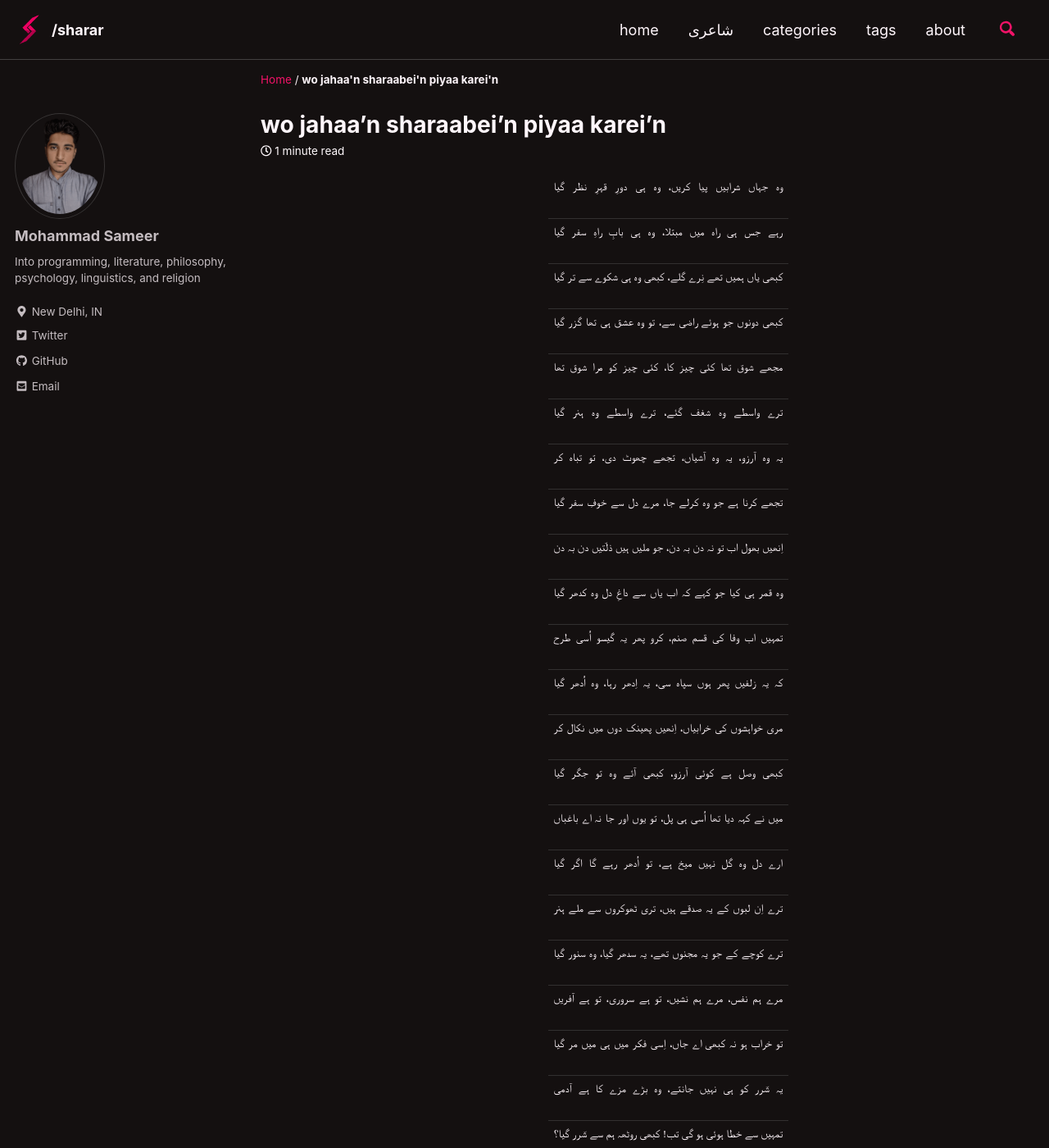
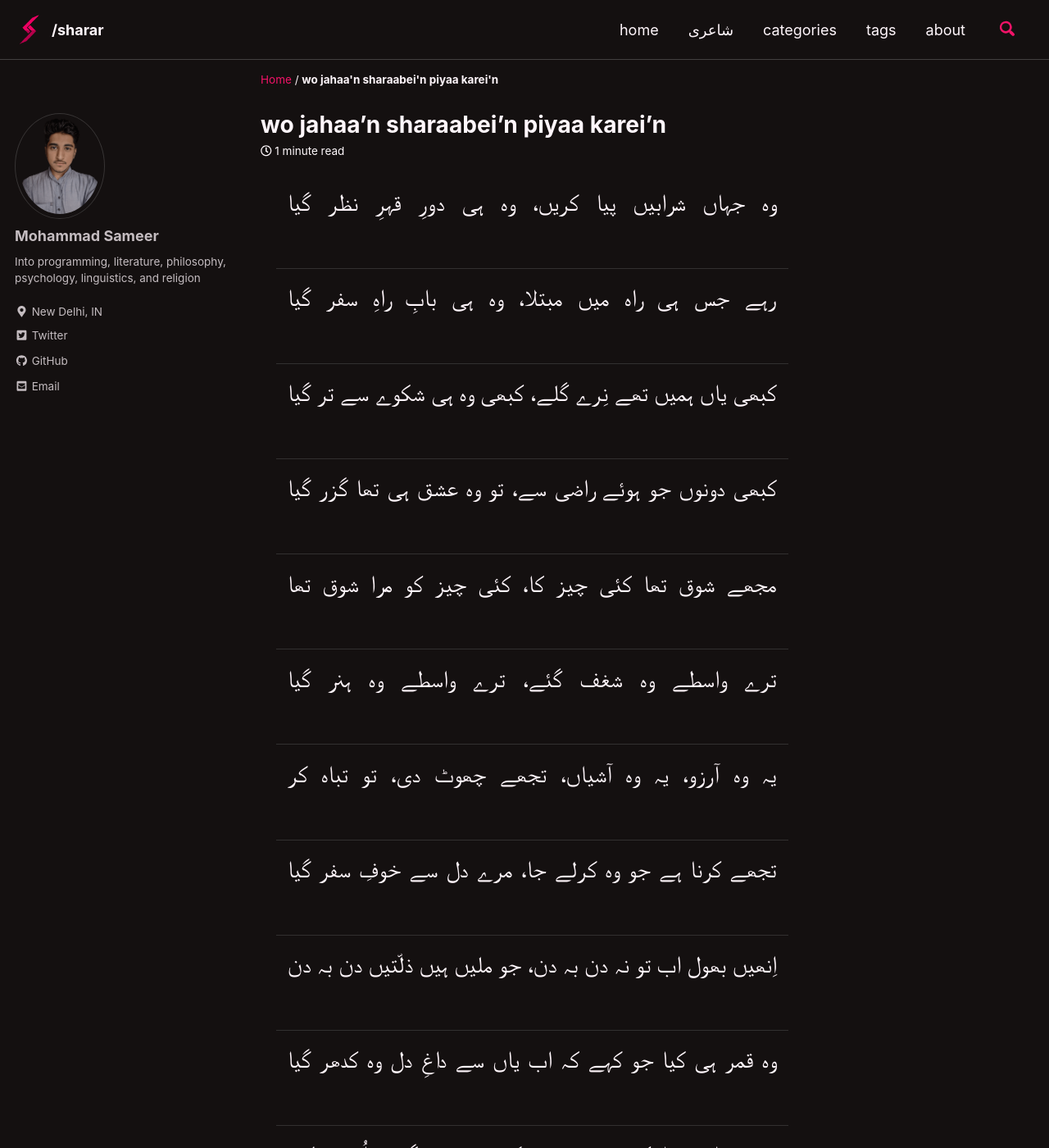
Before and after one commit to m-sameer/mhdsmr2.github.io, a Jekyll site: the page built from _posts/2020-05-28-ghazal1.md, in a window 1280 px wide and 1400 px high. Shown: the whole window at 82% size. Built offline with Jekyll 4.4.1, drawn with Linux system fonts in a browser that asks for light colours; cached includes are drawn as plain includes; some web fonts are replaced.

Commit message:
Increase Urdu font size

```diff
--- a/_posts/2020-05-28-ghazal1.md
+++ b/_posts/2020-05-28-ghazal1.md
@@ -10,6 +10,7 @@ title: wo jahaa'n sharaabei'n piyaa karei'n
 table {
 	margin: auto;
 	text-align: center;
+	font-size: 160%
 }
 .poetrySingleColumnJustifyCSS3 td {
 	text-align: justify;
@@ -21,7 +22,7 @@ table {
 }
 </style>
 
-<table dir="rtl" lang="ur" class="poetrySingleColumnJustifyCSS3">
+<table lang="ur" class="poetrySingleColumnJustifyCSS3">
 <tr><td>وہ جہاں شرابیں پیا کریں، وہ ہی دورِ قہرِ نظر گیا</td></tr>
 <tr><td>رہے جس ہی راہ میں مبتلا، وہ ہی بابِ راہِ سفر گیا</td></tr>
 <tr><td>کبھی یاں ہمیں تھے نِرے گلے، کبھی وہ ہی شکوے سے تر گیا</td></tr>
```
Also changed, not shown: 6 other files.
